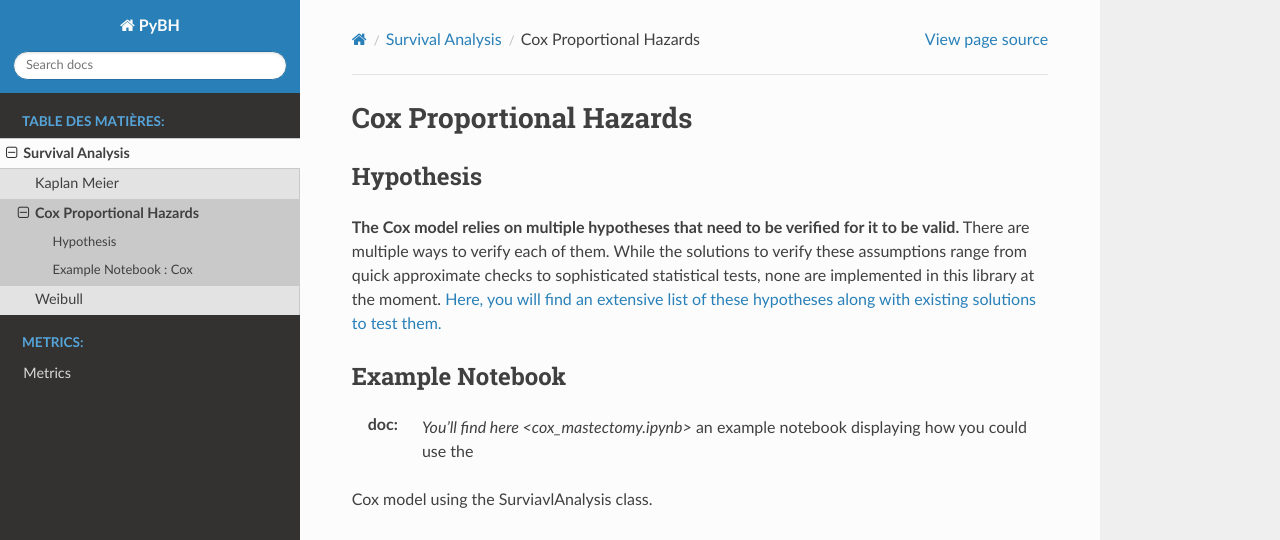
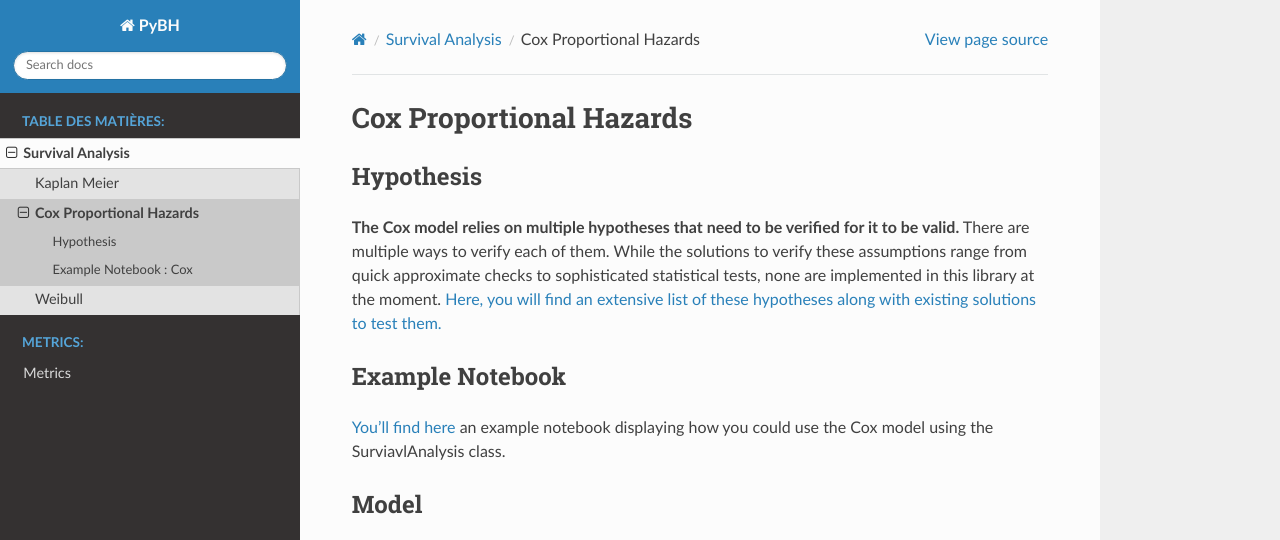
Before and after one commit to PyBHealth/PyBH, a Sphinx documentation site: the page built from docs/source/Survival_Analysis/Cox/Cox.rst, in a window 1280 px wide, cut to the strip 0-540 px from the top of the page. Built offline with Sphinx 7.4.7 and the Read the Docs theme 3.1.0, drawn with Linux system fonts in a browser that asks for light colours.

Commit message:
Updating doc

```diff
--- a/docs/source/Survival_Analysis/Cox/Cox.rst
+++ b/docs/source/Survival_Analysis/Cox/Cox.rst
@@ -7,7 +7,7 @@ Cox Proportional Hazards
    :hidden:
 
    Hypothesis
-   cox_mastectomy.ipynb
+   cox_mastectomy
 
 Hypothesis
 ----------
@@ -21,7 +21,7 @@ this library at the moment.
 Example Notebook
 ----------------
 
-:doc: `You'll find here <cox_mastectomy.ipynb>` an example notebook displaying how you could use the
+:doc:`You'll find here <cox_mastectomy>` an example notebook displaying how you could use the
 Cox model using the SurviavlAnalysis class.
 
 Model
--- a/docs/source/Survival_Analysis/Weibull/Weibull.rst
+++ b/docs/source/Survival_Analysis/Weibull/Weibull.rst
@@ -7,7 +7,7 @@ Weibull
    :hidden:
 
    Hypothesis
-   weibull_mastectomy.ipynb
+   weibull_mastectomy
 
 Hypothesis
 ----------
@@ -15,7 +15,7 @@ Hypothesis
 Example Notebook
 ----------------
 
-:doc:`You'll find here <weibull_mastectomy.ipynb>` an example notebook displaying how you could use the
+:doc:`You'll find here <weibull_mastectomy>` an example notebook displaying how you could use the
 Cox model using the SurvivalAnalysis class.
 
 Model
```
